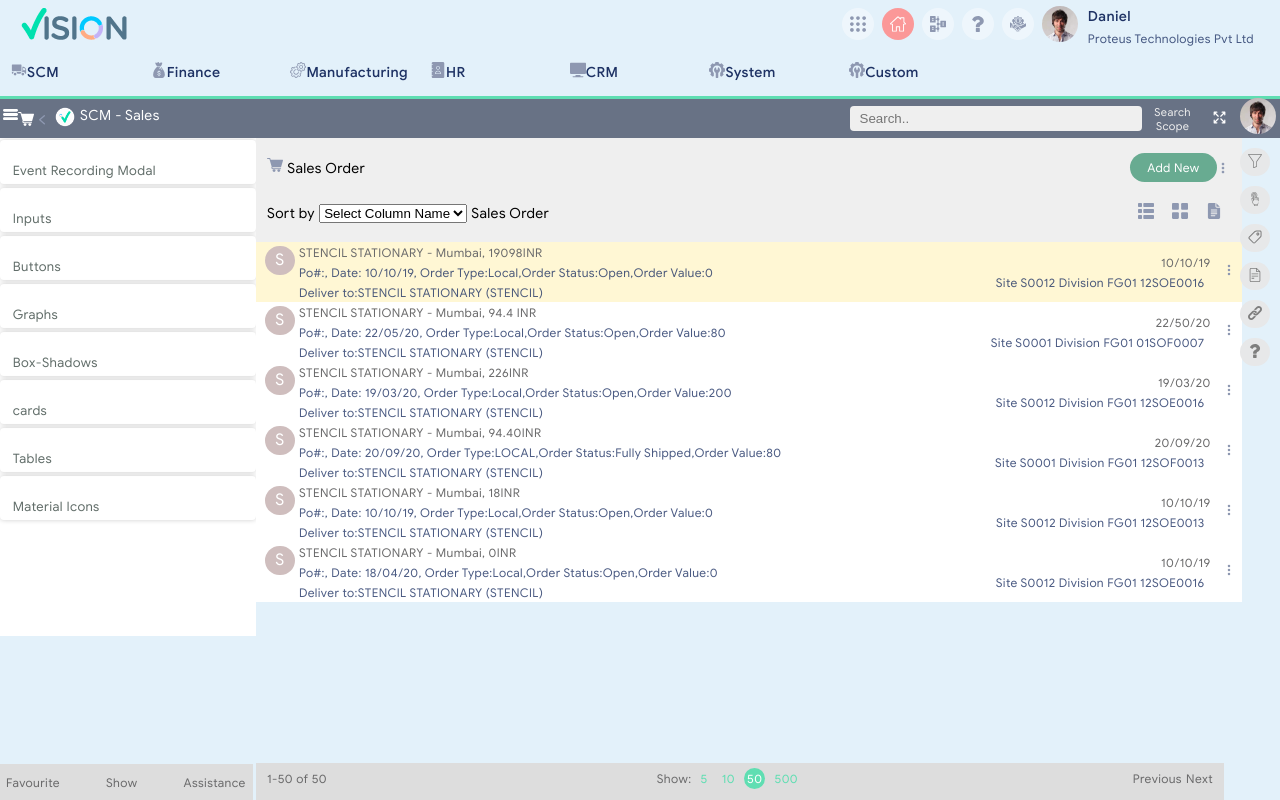
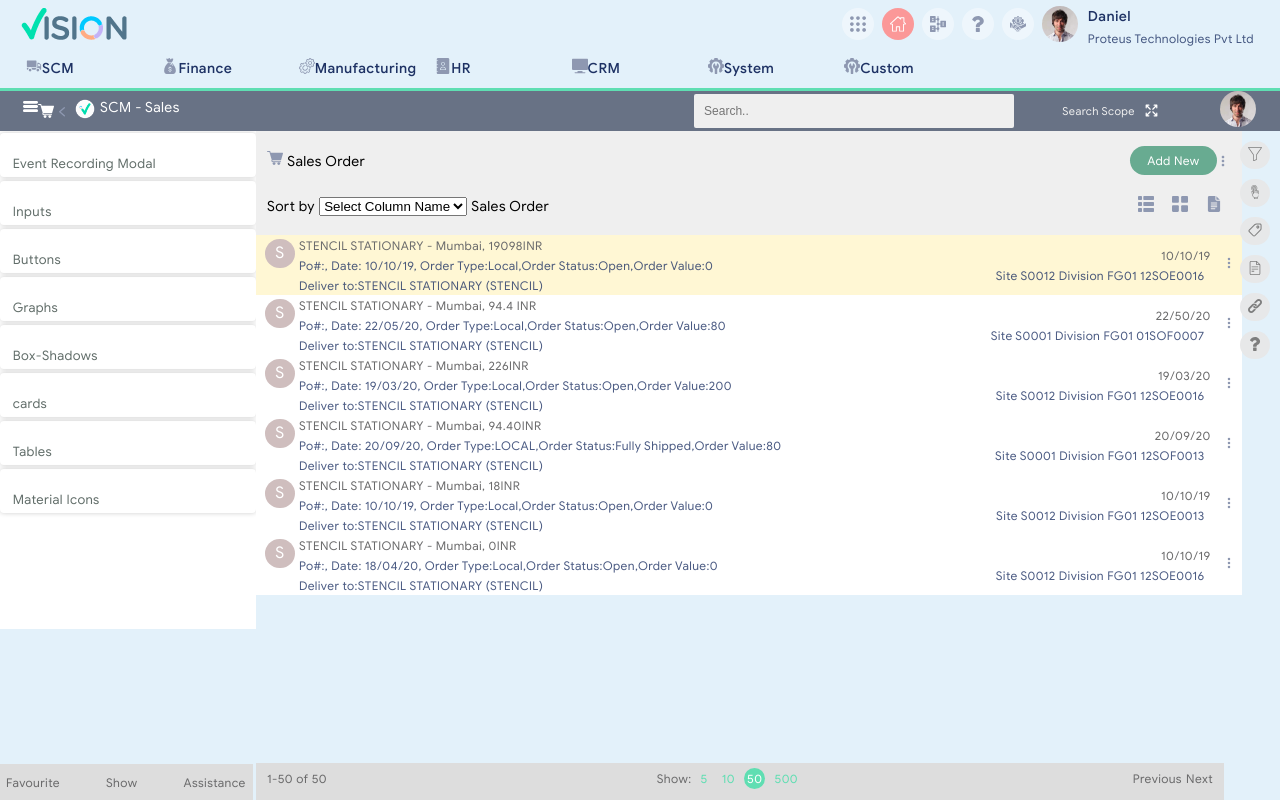
Before and after one commit to dipaliwork/vision, a plain HTML site: page index.html in a window 1280 px wide. Drawn offline with Linux system fonts and the light colour scheme.

Commit message:
bipin-11/7/22

```diff
--- a/Css/style.css
+++ b/Css/style.css
@@ -395,7 +395,7 @@ fill: #ffffff !important;
 .options {
   display: flex;
     align-items: center;
-  margin: 8px 5px;
+    margin: 4px 20px;
 }
 
 .col-3 {
@@ -407,14 +407,14 @@ fill: #ffffff !important;
 .nav-bar {
   display: flex;
     background: var(--primary);
-  height: 44px;
-  width: 100%;
+    width: calc(100% - 40px);
     text-align: center;
     align-items: center;
     justify-content: space-between;
     border-top: 3px solid #5fdeb2;
-  height: 39px;
+    height: 40px;
     top: 0;
+    padding: 0 20px;
 }
 
 #nav-tab-text {
@@ -495,11 +495,12 @@ fill: #ffffff !important;
 }
 
 .input {
-  width: 48%;
+  width: 300px;
     background: #efefef;
     border: none;
-  padding: 5px 10px;
-  border-radius: 4px;
+    padding: 10px 10px;
+    border-radius: 2px;
+    font-size: 12px;
 }
 
 .sub-title {
--- a/index.html
+++ b/index.html
@@ -2086,9 +2086,8 @@
                         <span id="nav-tab-text">SCM - Sales</span>
                         <span id="nav-tab-text-mobile">Back</span>
                     </div>
-                    <div class="nav-search">
-                        <input type="text" class="input" placeholder="Search.." name="search">
-                    </div>
+                    <input type="text" class="input" placeholder="Search.." name="search">
+
                     <div id="nav-search">
                         <span id="myBtn">Search Scope</span>
                         <button class="full-screen" id="fullscreen-btn"
```
Lines whose indentation alone changed are shown as unchanged.
